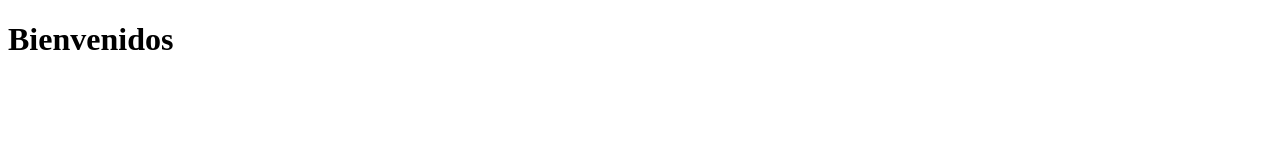
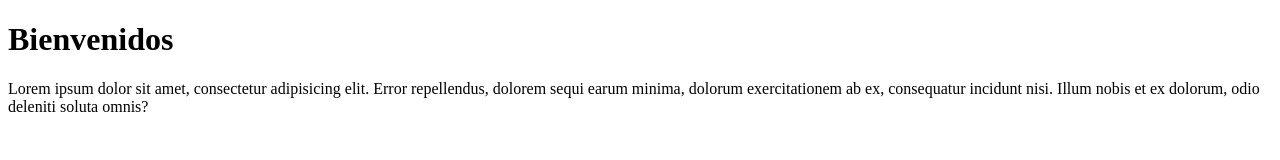
Before and after one commit to chinoAntrax/ejemploGit, a plain HTML site: page index.html in a window 1280 px wide. Drawn offline with Linux system fonts and the light colour scheme.

Commit message:
agregamos un parrafo al archivo

```diff
--- a/index.html
+++ b/index.html
@@ -6,5 +6,7 @@
 </head>
 <body>
 	<h1>Bienvenidos</h1>
+
+	<p>Lorem ipsum dolor sit amet, consectetur adipisicing elit. Error repellendus, dolorem sequi earum minima, dolorum exercitationem ab ex, consequatur incidunt nisi. Illum nobis et ex dolorum, odio deleniti soluta omnis?</p>
 </body>
 </html>
```
